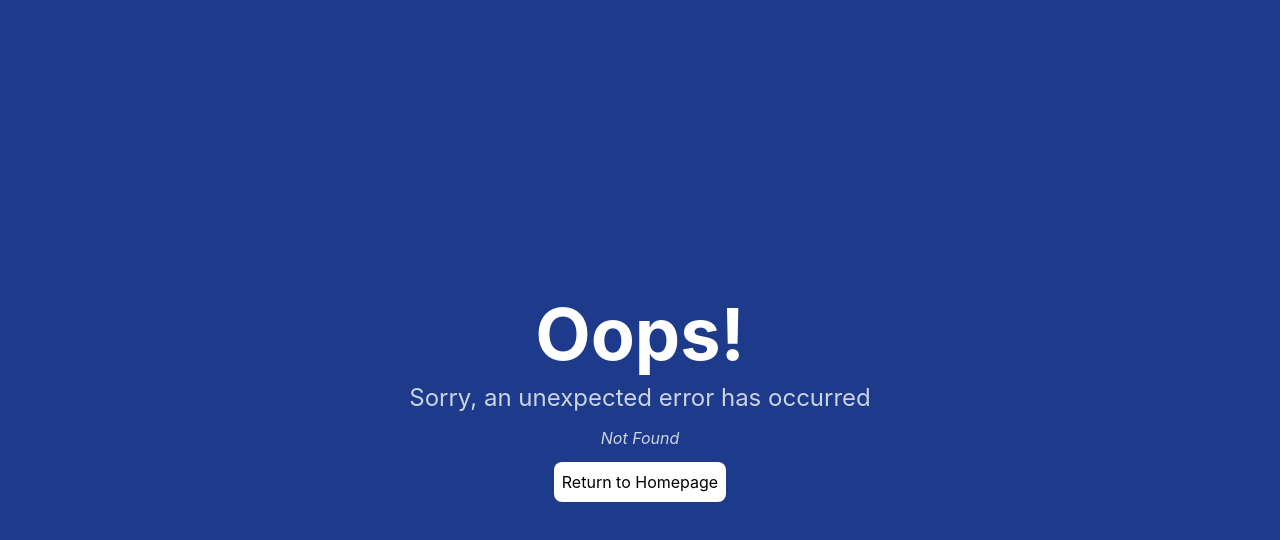
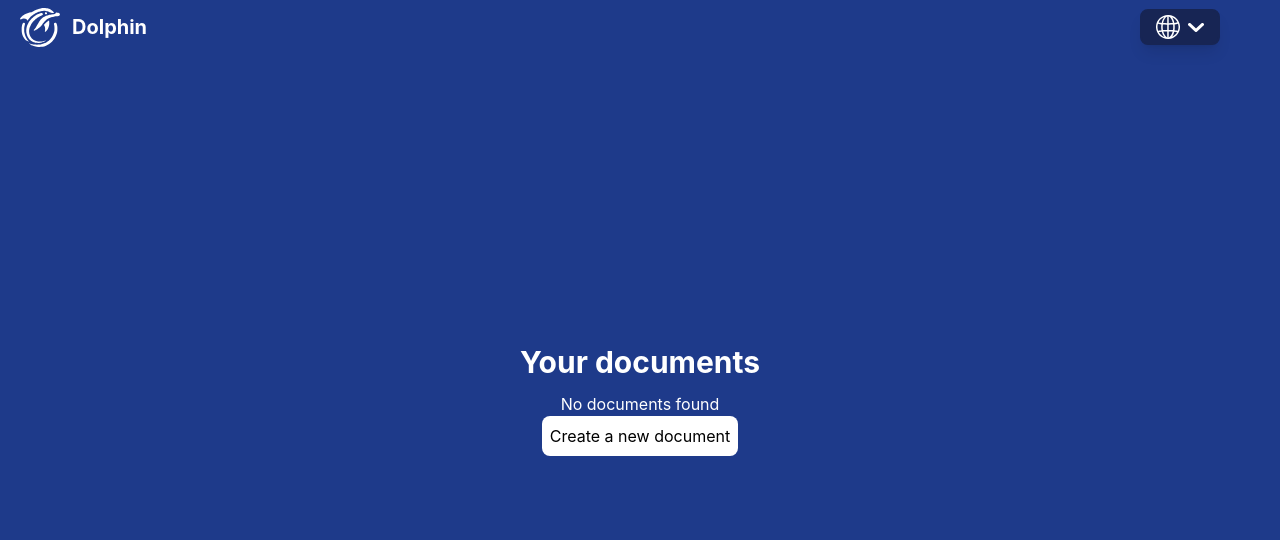
Before and after one commit to hsm-gustavo/Dolphin_front, a React (Create React App) app: page /documents in a window 1280 px wide. Before the commit this address had no page. Shown: the top 540 px of the page. Built offline with nearby package versions, Linux system fonts and the light colour scheme.

Commit message:
docs: added comments to help in api connection/feat: finished documents page template

```diff
--- a/src/index.js
+++ b/src/index.js
@@ -10,6 +10,7 @@ import { createBrowserRouter, RouterProvider } from "react-router-dom";
 import Signup from "./routes/Signup";
 import NavbarWrapper from "./components/NavbarWrapper";
 import EditorPage from "./routes/EditorPage";
+import Documents from "./routes/Documents";
 
 const loadingMarkup = (
   <div className="flex h-screen w-full items-center justify-center">
@@ -27,6 +28,7 @@ const router = createBrowserRouter([
       { path: "/login", element: <Login /> },
       { path: "/signup", element: <Signup /> },
       { path: "/editor", element: <EditorPage />},
+      { path: "/documents", element: <Documents/>},
     ],
   },
 ]);
--- a/src/routes/Documents.js
+++ b/src/routes/Documents.js
@@ -1,7 +1,27 @@
+import { useState } from "react";
+import { Link } from "react-router-dom";
+
 const Documents = () => {
+  const [documents, setDocuments] = useState([]);
+  /* fetch and add list of documents to usestate */
+
   return (
-    <div>Documents</div>
-  )
-}
+    <div className="h-screen bg-blue-900 flex flex-col justify-center items-center text-white">
+      <h1 className="text-3xl font-bold mb-3">Your documents</h1>
+      {documents.length > 0 ? (
+        <ul>
+          {documents.map((document) => (
+            <li key={document.id}>{document.title}</li>
+          ))}
+        </ul>
+      ) : (
+        <p>No documents found</p>
+      )}
+      <button className="rounded-lg bg-white p-2 text-black transition duration-300 ease-in-out hover:bg-slate-200">
+        <Link to={"/editor"}>Create a new document</Link>
+      </button>
+    </div>
+  );
+};
 
-export default Documents
+export default Documents;
--- a/src/routes/EditorPage.js
+++ b/src/routes/EditorPage.js
@@ -23,6 +23,8 @@ import "@mdxeditor/editor/style.css";
 const EditorPage = () => {
   const mdxRef = useRef(null);
   const titleRef = useRef(null);
+
+  /* saving logic with api, retrieve document from api, use server to export document */
 
   const handleSave = () => {
     const markdown = mdxRef.current.getMarkdown();
--- a/src/routes/Login.js
+++ b/src/routes/Login.js
@@ -7,6 +7,8 @@ import Input from "../components/Input";
 const Login = () => {
   const { t } = useTranslation();
   const navigate = useNavigate();
+
+  /* login api */
 
   const getLogin = async ({ email, password }) => {
     return await fetch("http://localhost:3001/login", {
--- a/src/routes/Signup.js
+++ b/src/routes/Signup.js
@@ -7,6 +7,8 @@ import Swal from "sweetalert2";
 
 const Signup = () => {
   const { t } = useTranslation();
+
+  /* signup api */
 
   const [emailValidation, setEmailValidation] = useState({
     isValid: true,
```
